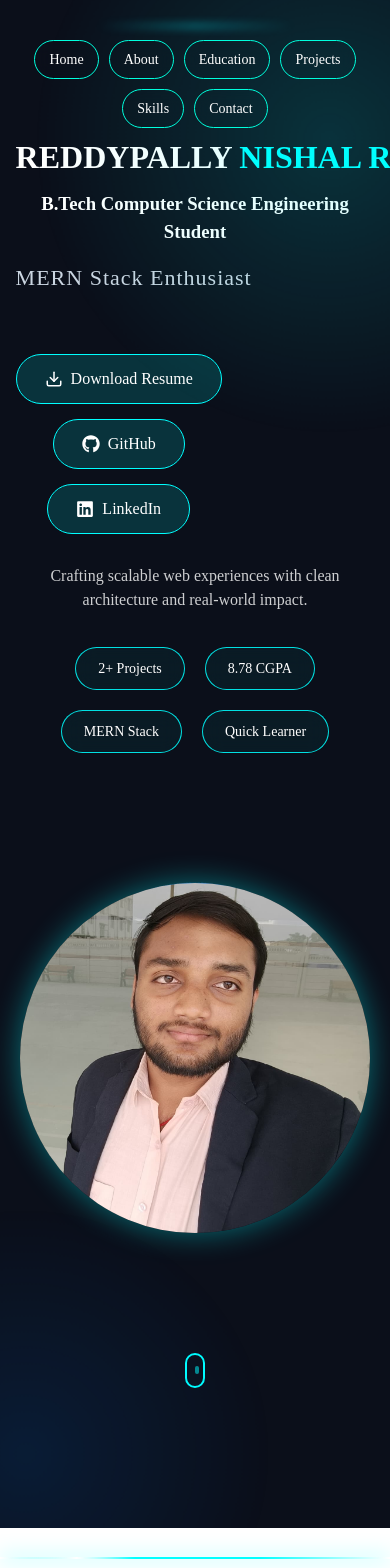
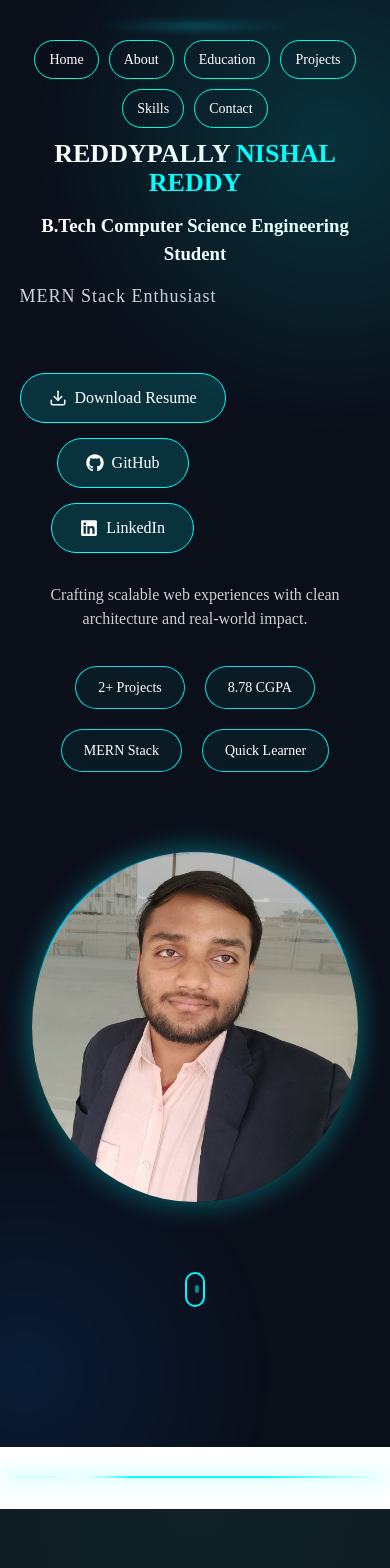
Before and after one commit to REDDYPALLYNISHALREDDY/Portfolio-Website, a React (Vite) app: page / in a window 390 px wide. Shown: the top 1568 px of the page. Built offline with nearby package versions, Linux system fonts and the light colour scheme.

Commit message:
Updated Again

```diff
--- a/src/App.css
+++ b/src/App.css
@@ -194,15 +194,14 @@ box-shadow: 0 0 18px rgba(0, 240, 255, 0.8);
   display: flex;
   justify-content: space-between;
   align-items: center;
-  padding: 60px 4%;
+  padding: 60px 5%;
   width: 100%;
-  max-width: 100%;
+  max-width: 1200px;
   margin: 0;
 }
 .hero h1 {
   font-size: 3rem;
   margin-bottom: 15px;
-  white-space: nowrap;
 }
 .hero h2 {
   margin-bottom: 30px;
@@ -215,7 +214,6 @@ box-shadow: 0 0 18px rgba(0, 240, 255, 0.8);
   gap: 20px;
   align-items: left;
   justify-content: left;
-  white-space: nowrap;
 }
 .hero-left {
   display: flex;
@@ -230,8 +228,9 @@ box-shadow: 0 0 18px rgba(0, 240, 255, 0.8);
 }
 .photo-wrapper {
   position: relative;
-  width: 500px;
-  height: 500px;
+  width: 100%;
+  height: 400px;
+  aspect-ratio: 1/1;
   display: flex;
   justify-content: center;
   align-items: center;
@@ -247,9 +246,9 @@ box-shadow: 0 0 18px rgba(0, 240, 255, 0.8);
   z-index: 0;
 }
 .hero-img {
-  width: 400px;
-  height: 400px;
-  border-radius: 60%;
+  width: 100%;
+  height: 100%;
+  border-radius: 50%;
   object-fit: cover;
   position: relative;
   z-index: 1;
@@ -615,7 +614,6 @@ box-shadow: 0 0 18px rgba(0, 240, 255, 0.8);
   font-size: 13px;
   color: whitesmoke;
   margin-top: 10px;
-  white-space: nowrap;
 }
 .course-tags {
   margin-top: 12px;
@@ -760,18 +758,29 @@ box-shadow: 0 0 18px rgba(0, 240, 255, 0.8);
   .hero-left {
     width: 100%;
   }
+  .hero-right {
+    width: 100%;
+    display: flex;
+    justify-content: center;
+  }
+  .photo-wrapper {
+    max-width: 280px;
+  }
   .hero-img {
     margin-top: 30px;
     width: 350px;
     height: 350px;
   }
   .hero h1 {
-    font-size: 32px;
+    font-size: 26px;
     text-align: center;
   }
   .hero p {
     font-size: 16px;
     text-align: center;
+  }
+  .animated-role {
+    font-size: 18px;
   }
   .hero-buttons {
     flex-direction: column;
```
